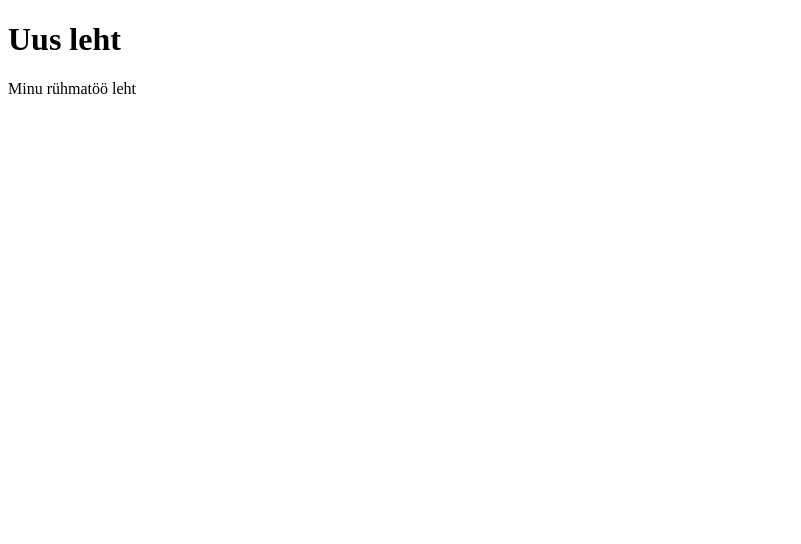
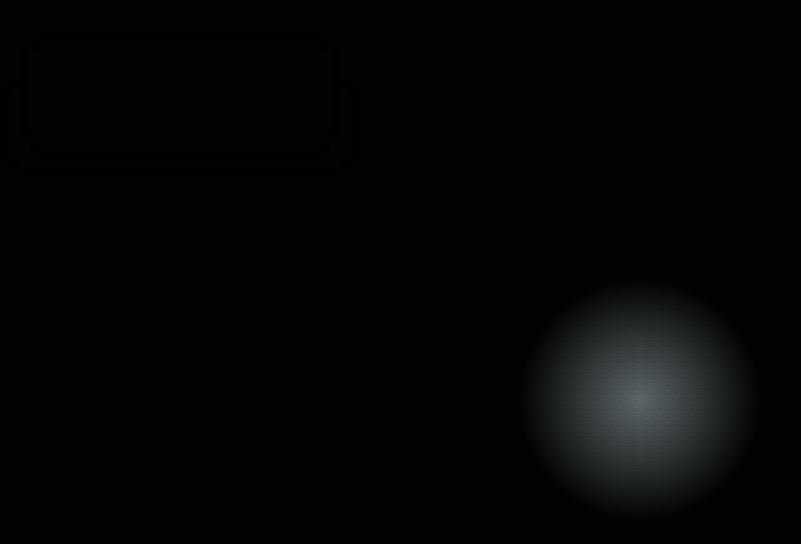
Before and after one commit to DYESAWW/mottetu, a plain HTML site: page karl/index.html in a window 1280 px wide. Shown: the whole page, without its empty margins (0-801 px from the left). Drawn offline with Linux system fonts and the light colour scheme.

Commit message:
flashlighti leht koos assetite, style.css muudatustega ja väikese javascripti failiga

```diff
--- /dev/null
+++ b/karl/flashlight.js
@@ -0,0 +1,12 @@
+const spookymode = document.querySelector(".spookymode");
+
+/*every time the mouse is being moved on the page, it updates the flashlight circle coordinates */
+document.addEventListener("mousemove", (e) => {
+    spookymode.style.setProperty("--x", e.clientX + "px");
+    spookymode.style.setProperty("--y", e.clientY + "px");
+});
+/*updates the flashlight positon when touching the screen on mobile */
+document.addEventListener("touchmove", (e) => {
+    spookymode.style.setProperty("--x", e.clientX + "px");
+    spookymode.style.setProperty("--y", e.clientY + "px");
+});
--- a/karl/index.html
+++ b/karl/index.html
@@ -4,9 +4,13 @@
     <meta charset="UTF-8">
     <meta name="viewport" content="width=device-width, initial-scale=1.0">
     <title>Karli leht</title>
+    <link rel="stylesheet" href="/styles/style.css">
 </head>
-<body>
-    <h1>Uus leht</h1>
-    <p1>Minu rühmatöö leht</p1>
+<body class="bg">
+
+
+    <button class="button"></button>
+    <div class="spookymode"></div>
+    <script src="flashlight.js"></script>
 </body>
 </html>
--- a/styles/style.css
+++ b/styles/style.css
@@ -290,3 +290,38 @@ body {
 	60%  { opacity: 0.9; visibility: visible; }
 	100% { opacity: 0; visibility: hidden; }
 }
+
+/*generates the background for the flashlight website */
+.bg {
+	margin: 0;
+	min-height: 100vh;
+	background: url("/assets/floor2.png") repeat;
+	background-size: 16px;
+}
+/*the button for the flashlight website */
+.button {
+	width: 360px;
+	height: 180px;
+	border: none;
+	padding: 0;
+	cursor: pointer;
+	background: url("/assets/button.png") no-repeat;
+	background-position: -1100px -470px;
+	background-size: 3040px 1440px;
+	image-rendering: pixelated;
+
+}
+/*when hovering over the button it moves the sprite sheet to the pressed down button */
+.button:hover {
+	background-position: -1580px -470px;
+}
+/*Overlays the entire screen with darkness, except around the cursor. Deafult flashlight coordinates are set to be in the middle of the screen. Updates the flashlight coordinates via flashlight.js */
+.spookymode {
+	position: fixed;
+	inset: 0;
+	min-height: 100vh;
+	min-width: 100%;
+	z-index: 9999;
+	background: radial-gradient(circle 150px at var(--x,50%) var(--y,50%), transparent 0%, rgba(0,0,0,0.98) 80%);
+	pointer-events: none;
+}
```
Also changed, not shown: assets/button.png (added), assets/floor2.png (added).
